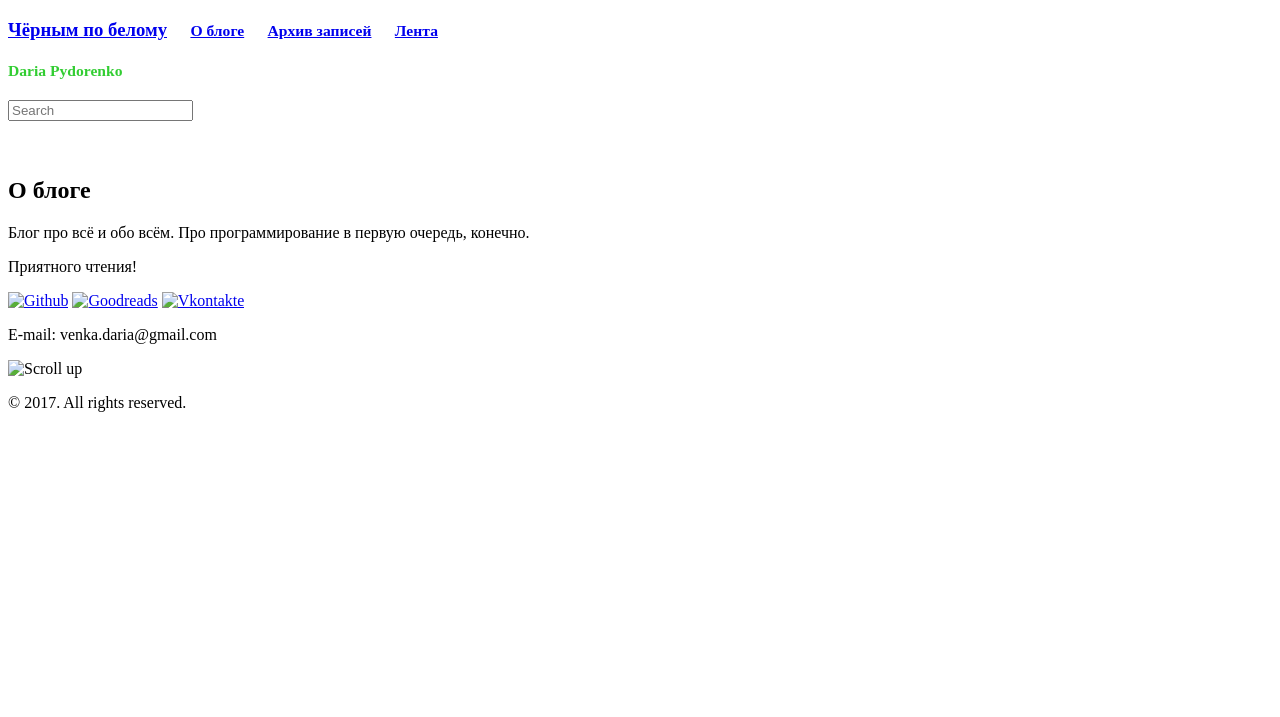
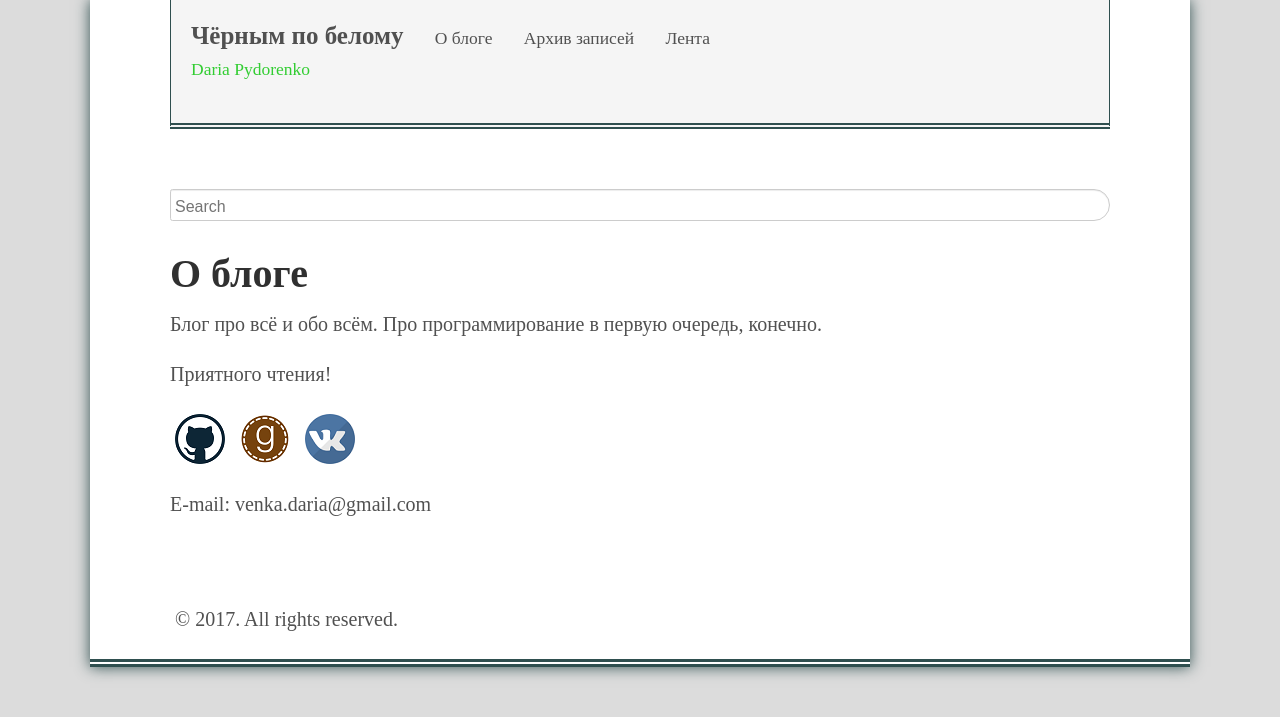
Before and after one commit to venkaDaria/old.venkadaria.github.io, a Jekyll site: the page built from about.md, in a window 1280 px wide. Shown: the top 717 px of the page. Built offline with Jekyll 4.4.1, drawn with Linux system fonts in a browser that asks for light colours; comment, search, counter and statistics services are not loaded.

Commit message:
edit baseurl

```diff
--- a/_config.yml
+++ b/_config.yml
@@ -5,7 +5,7 @@ permalink:           pretty
 title:               Чёрным по белому
 tagline:             Daria Pydorenko
 paginate:            10
-baseurl:             "/"
+baseurl:             ""
 
 # About/contact
 author:
--- a/_includes/head.html
+++ b/_includes/head.html
@@ -14,25 +14,25 @@
   </title>
 
   <!-- CSS -->
-  <link rel="stylesheet" href="{{ site.baseurl }}public/css/poole.css">
-  <link rel="stylesheet" href="{{ site.baseurl }}public/css/syntax.css">
-  <link rel="stylesheet" href="{{ site.baseurl }}public/css/SocialButtons.css">
+  <link rel="stylesheet" href="{{ site.baseurl }}/public/css/poole.css">
+  <link rel="stylesheet" href="{{ site.baseurl }}/public/css/syntax.css">
+  <link rel="stylesheet" href="{{ site.baseurl }}/public/css/SocialButtons.css">
 
   <!-- js -->
-  <script src="{{ site.baseurl }}public/js/scrollup.js" type="text/javascript"></script>
-  <script src="{{ site.baseurl }}public/js/SocialButtons.js" type="text/javascript"></script>
-  <script src="{{ site.baseurl }}public/js/es6-promise.js" type="text/javascript"></script>
-  <script src="{{ site.baseurl }}public/js/lunr.min.js" type="text/javascript"></script>
-  <script src="{{ site.baseurl }}public/js/lunr.stemmer.support.js" type="text/javascript"></script>
-  <script src="{{ site.baseurl }}public/js/lunr.ru.js" type="text/javascript"></script>
-  <script src="{{ site.baseurl }}public/js/lunr.multi.js" type="text/javascript"></script>
+  <script src="{{ site.baseurl }}/public/js/scrollup.js" type="text/javascript"></script>
+  <script src="{{ site.baseurl }}/public/js/SocialButtons.js" type="text/javascript"></script>
+  <script src="{{ site.baseurl }}/public/js/es6-promise.js" type="text/javascript"></script>
+  <script src="{{ site.baseurl }}/public/js/lunr.min.js" type="text/javascript"></script>
+  <script src="{{ site.baseurl }}/public/js/lunr.stemmer.support.js" type="text/javascript"></script>
+  <script src="{{ site.baseurl }}/public/js/lunr.ru.js" type="text/javascript"></script>
+  <script src="{{ site.baseurl }}/public/js/lunr.multi.js" type="text/javascript"></script>
 
   <!-- Icons -->
-  <link rel="shortcut icon" href="{{ site.baseurl }}public/favicon.ico">
+  <link rel="shortcut icon" href="{{ site.baseurl }}/public/favicon.ico">
 
   <!-- Google Analytics -->
   {% include analytics.html %}
 
   <!-- RSS -->
-  <link rel="alternate" type="application/atom+xml" title="{{ site.title }}" href="{{ site.baseurl }}atom.xml">
+  <link rel="alternate" type="application/atom+xml" title="{{ site.title }}" href="{{ site.baseurl }}/atom.xml">
 </head>
--- a/_layouts/default.html
+++ b/_layouts/default.html
@@ -28,7 +28,7 @@
 
       <div class="footer">
         <div id="scrollup">
-            <img src="{{ site.baseurl }}public/up.png" class="up" alt="Scroll up" />
+            <img src="{{ site.baseurl }}/public/up.png" class="up" alt="Scroll up" />
         </div>
         <p>
           &copy; {{ site.time | date: '%Y' }}. All rights reserved.
--- a/about.md
+++ b/about.md
@@ -8,8 +8,8 @@ title: О блоге
 
 Приятного чтения!
 
-[![Github]({{ site.baseurl }}public/img/github.png)](https://github.com/venkaDaria)
-[![Goodreads]({{ site.baseurl }}public/img/goodreads.png)](https://www.goodreads.com/user/show/62838956-daria-pydorenko)
-[![Vkontakte]({{ site.baseurl }}public/img/vk.png)](https://vk.com/id76664352)
+[![Github]({{ site.baseurl }}/public/img/github.png)](https://github.com/venkaDaria)
+[![Goodreads]({{ site.baseurl }}/public/img/goodreads.png)](https://www.goodreads.com/user/show/62838956-daria-pydorenko)
+[![Vkontakte]({{ site.baseurl }}/public/img/vk.png)](https://vk.com/id76664352)
 
 E-mail: venka.daria@gmail.com
```
